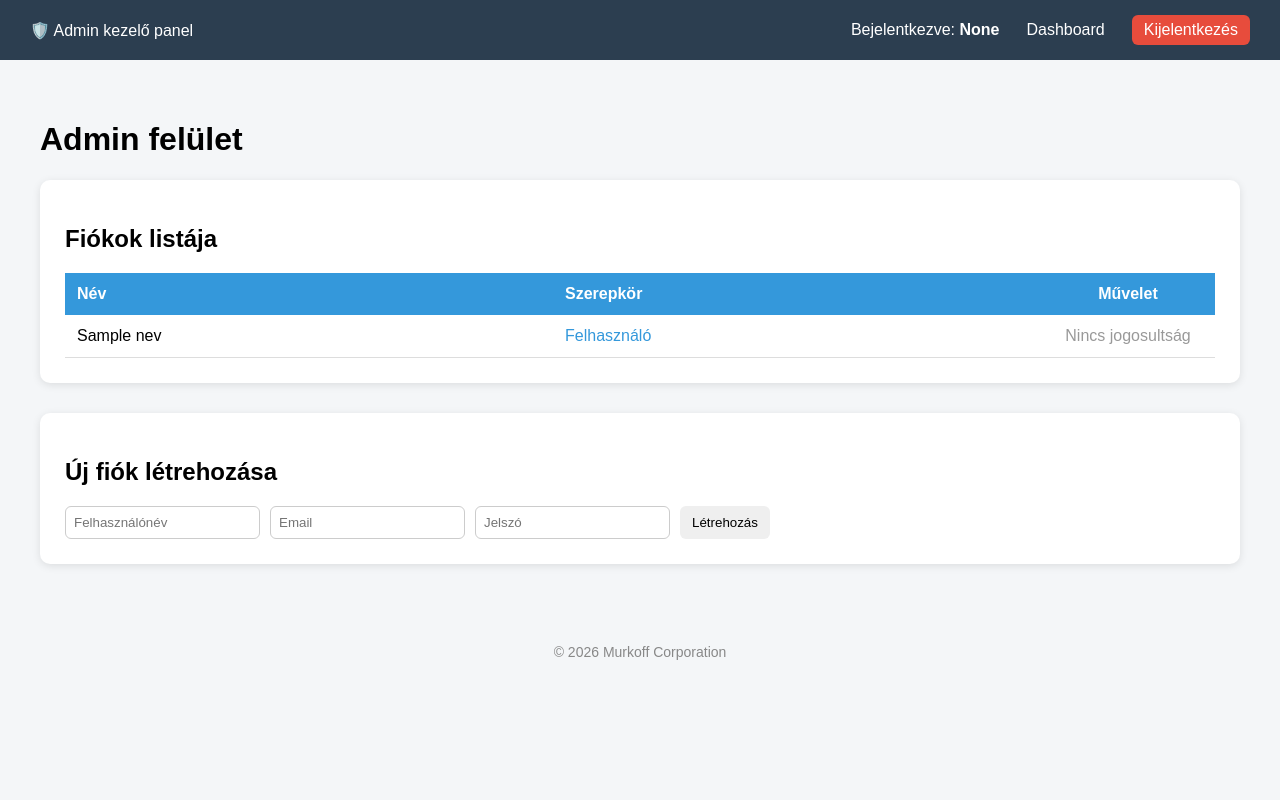
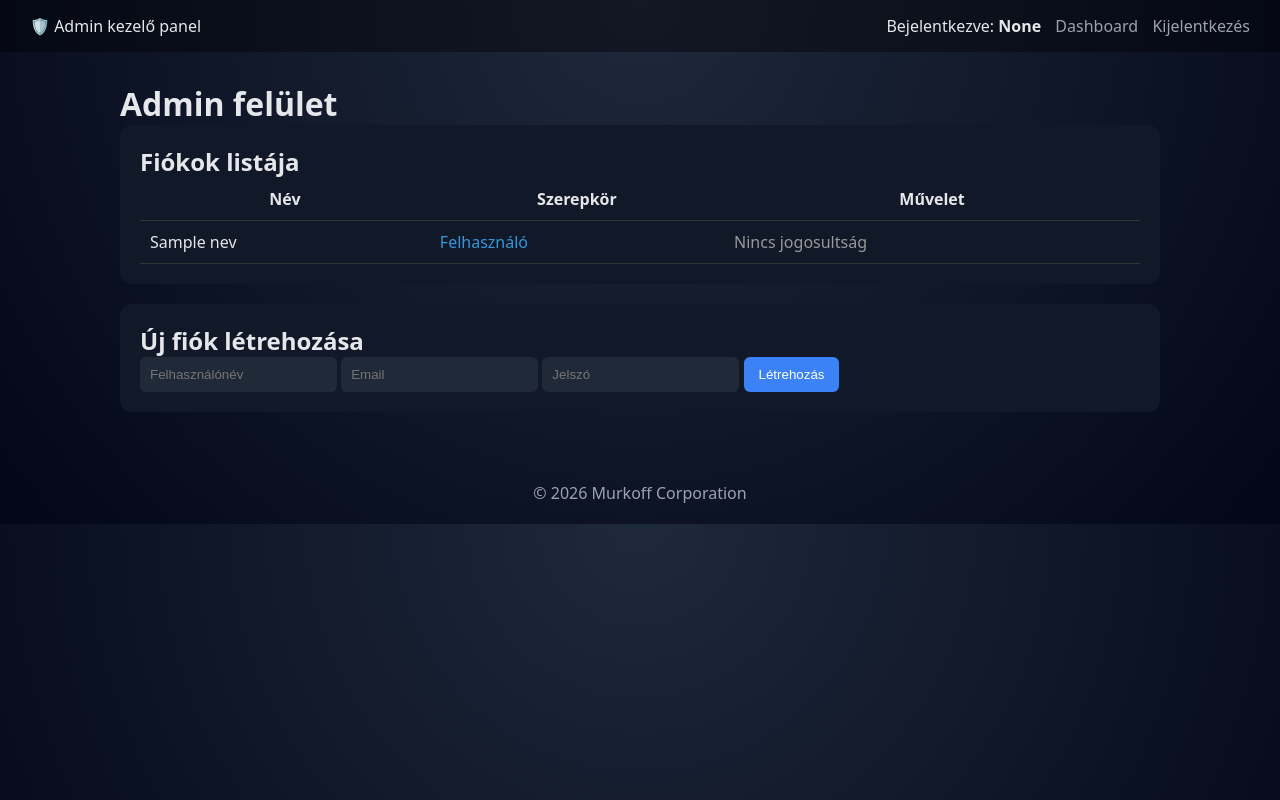
Before and after one commit to Naplemente/KonyvMoly, a FastAPI app: template templates/adminok.html in a window 1280 px wide. Run offline with FastAPI, Linux system fonts and the light colour scheme; the template is opened without the code that fills it: most values are stand-ins (such as "Sample title", 1, 10 or a date in 2020).

Commit message:
Refactor adminok.html with new styles and layout

```diff
--- a/templates/adminok.html
+++ b/templates/adminok.html
@@ -6,122 +6,85 @@
 <title>Admin kezelő</title>
 
 <style>
+:root {
+    --bg: #0f172a;
+    --card: #111827;
+    --accent: #3b82f6;
+    --text: #e5e7eb;
+    --muted: #9ca3af;
+    --danger: #ef4444;
+}
+
+* { margin:0; padding:0; box-sizing:border-box; }
+
 body {
-    font-family: Arial;
-    margin: 0;
-    background: #f4f6f8;
+    font-family: system-ui;
+    background: radial-gradient(circle at top, #1e293b, #020617);
+    color: var(--text);
 }
 
 /* NAVBAR */
 .navbar {
-    background: #2c3e50;
-    color: white;
-    padding: 15px 30px;
-    display: flex;
-    justify-content: space-between;
-    align-items: center;
-}
-
-.navbar-right {
-    display: flex;
-    align-items: center;
-    gap: 15px;
+    display:flex;
+    justify-content:space-between;
+    padding:15px 30px;
+    background: rgba(0,0,0,0.4);
 }
 
 .navbar a {
-    color: white;
-    text-decoration: none;
-    padding: 6px 12px;
-    border-radius: 6px;
+    color: var(--muted);
+    margin-left: 10px;
+    text-decoration:none;
 }
 
-.navbar a:hover {
-    background: #1f2d3a;
+.navbar a:hover { color:white; }
+
+/* LAYOUT */
+.container {
+    max-width:1100px;
+    margin:auto;
+    padding:30px;
 }
 
-.logout {
-    background: #e74c3c;
+/* CARD */
+.card {
+    background: var(--card);
+    padding:20px;
+    border-radius:12px;
+    margin-bottom:20px;
 }
 
-/* CONTENT */
-.container {
-    padding: 40px;
-}
-
-.card {
-    background: white;
-    padding: 25px;
-    border-radius: 10px;
-    box-shadow: 0 2px 8px rgba(0,0,0,0.1);
-    margin-bottom: 30px;
-}
-
-/* TABLE */
-table {
-    width: 100%;
-    border-collapse: collapse;
-    table-layout: fixed;
-}
-
-thead th {
-    background: #3498db;
-    color: white;
-    padding: 12px;
-    text-align: left;
-}
-
-tbody td {
-    padding: 12px;
-    border-bottom: 1px solid #ddd;
-}
-
-/* oszlop fix */
-th:last-child, td:last-child {
-    width: 150px;
-    text-align: center;
+/* INPUT */
+input, select {
+    padding:10px;
+    border-radius:6px;
+    border:none;
+    background:#1f2937;
+    color:white;
 }
 
 /* BUTTON */
 button {
-    border: none;
-    padding: 6px 12px;
-    border-radius: 6px;
-    cursor: pointer;
+    padding:10px 15px;
+    border:none;
+    border-radius:6px;
+    background: var(--accent);
+    color:white;
+    cursor:pointer;
 }
 
-.danger {
-    background: #e74c3c;
-    color: white;
-}
+button:hover { opacity:0.9; }
 
-/* FORM */
-.form-row {
-    display: flex;
-    gap: 10px;
-    flex-wrap: wrap;
-    margin-top: 15px;
-}
+/* TABLE */
+table { width:100%; border-collapse: collapse; }
+td, th { padding:10px; }
+tr { border-bottom:1px solid #333; }
 
-input, select {
-    padding: 8px;
-    border-radius: 6px;
-    border: 1px solid #ccc;
-}
-
-/* SUCCESS */
-.success {
-    background: #d4edda;
-    color: #155724;
-    padding: 10px;
-    border-radius: 6px;
-    margin-bottom: 15px;
-}
-
-    .footer {
-    text-align: center;
-    padding: 10px;
-    font-size: 14px;
-    color: #888;
+/* FOOTER */
+.footer {
+    text-align:center;
+    padding:20px;
+    color:var(--muted);
 }
 
 </style>
```
